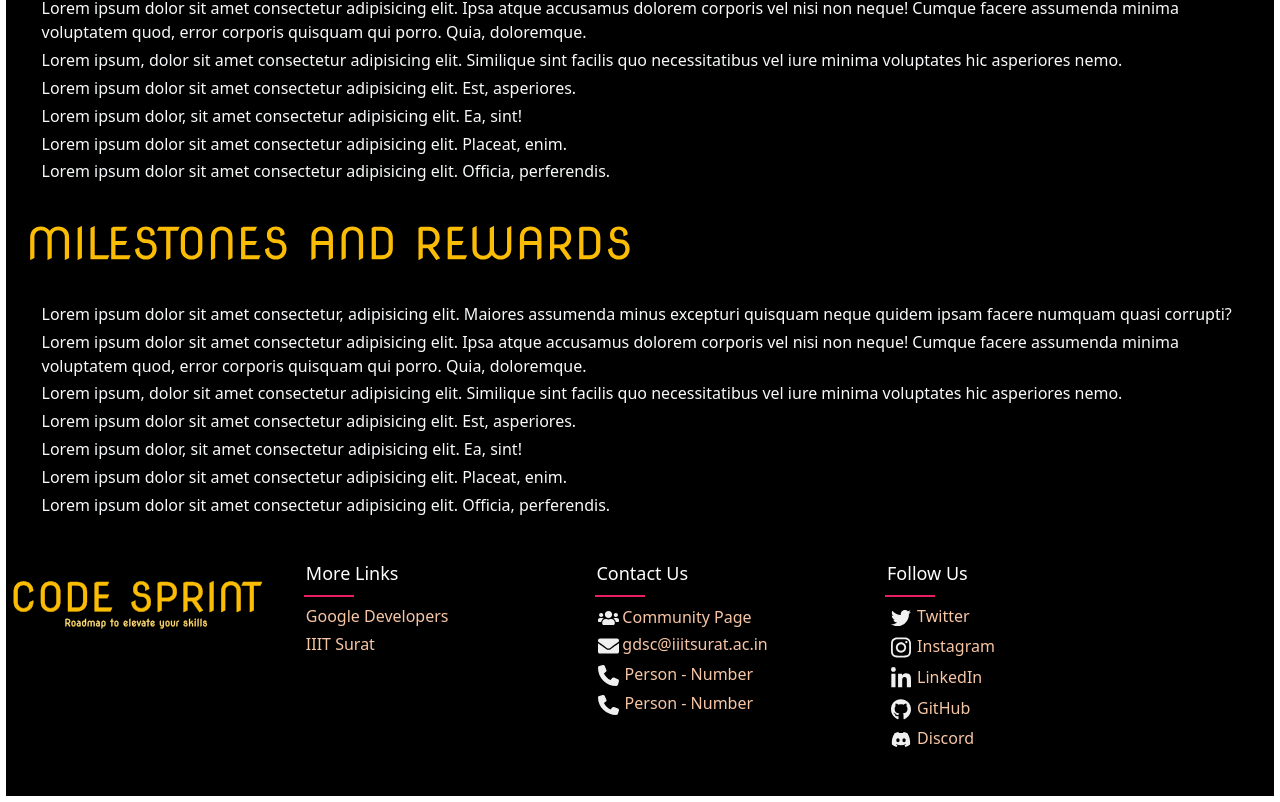
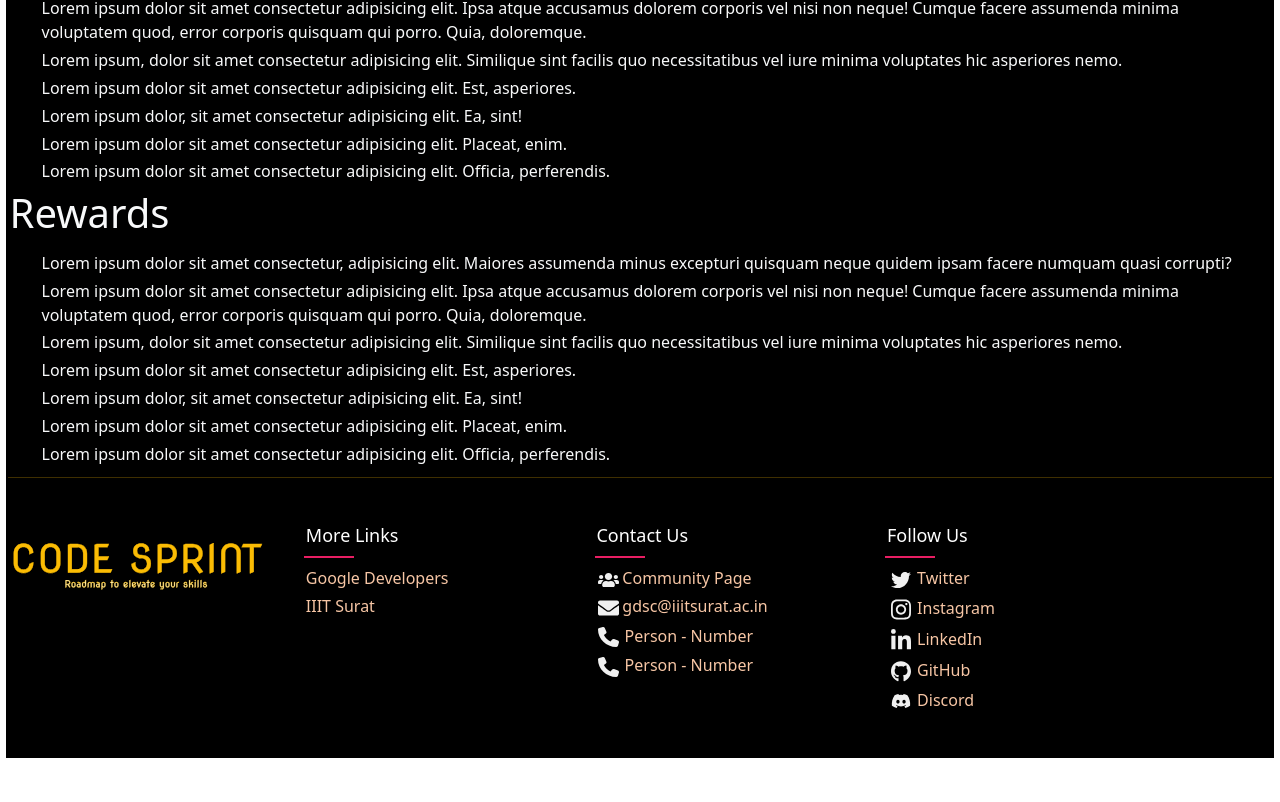
Before and after one commit to vivek2293/CodeSprint, a React (Create React App) app: page / in a window 1280 px wide. Shown: the part 2066-2868 px from the top of the page. After the commit the page ends 2830 px from the top, so only its background shows below. Built offline with nearby package versions, Linux system fonts and the light colour scheme.

Commit message:
minor changes

```diff
--- a/src/Elements/Footer/footer.jsx
+++ b/src/Elements/Footer/footer.jsx
@@ -17,7 +17,7 @@ export default function Footer() {
         <div className="footer-container">
           <div className="footer-row">
             <div className="footer-col">
-              <img src={Logo} className="devheat_image" />
+              <img src={Logo} className="devheat_image" alt="not found"/>
             </div>
             <div className="footer-col">
               <h4>More Links</h4>
--- a/src/Elements/Guidlines/Guidlines.jsx
+++ b/src/Elements/Guidlines/Guidlines.jsx
@@ -15,7 +15,6 @@ export class Guidline extends Component {
             <li>Lorem ipsum dolor sit amet consectetur adipisicing elit. Placeat, enim.</li>
             <li>Lorem ipsum dolor sit amet consectetur adipisicing elit. Officia, perferendis.</li>
         </ul>
-        {/* <hr style={{color:"#FBBC04"}}/> */}
         </>
     )
   }
--- a/src/Elements/Milestones/Milestones.jsx
+++ b/src/Elements/Milestones/Milestones.jsx
@@ -4,9 +4,9 @@ import milestones from "../../Assets/Milestones.svg";
 export default function Milestones() {
     return (
         <>
-            <img src={milestones} alt="" style={{ padding: "1.4rem" }} />
-
-            <ul className='text-light'>
+            {/* <img src={milestones} alt="" style={{ padding: "1.4rem" }} /> */}
+            <h1 className="text-light">Rewards</h1>
+            <ul className='text-light my-2'>
                 <li>Lorem ipsum dolor sit amet consectetur, adipisicing elit. Maiores assumenda minus excepturi quisquam neque quidem ipsam facere numquam quasi corrupti?</li>
                 <li>Lorem ipsum dolor sit amet consectetur adipisicing elit. Ipsa atque accusamus dolorem corporis vel nisi non neque! Cumque facere assumenda minima voluptatem quod, error corporis quisquam qui porro. Quia, doloremque.</li>
                 <li>Lorem ipsum, dolor sit amet consectetur adipisicing elit. Similique sint facilis quo necessitatibus vel iure minima voluptates hic asperiores nemo.</li>
@@ -15,6 +15,8 @@ export default function Milestones() {
                 <li>Lorem ipsum dolor sit amet consectetur adipisicing elit. Placeat, enim.</li>
                 <li>Lorem ipsum dolor sit amet consectetur adipisicing elit. Officia, perferendis.</li>
             </ul>
+        <hr style={{color:"#FBBC04"}}/>
+
         </>
     )
 }
```
